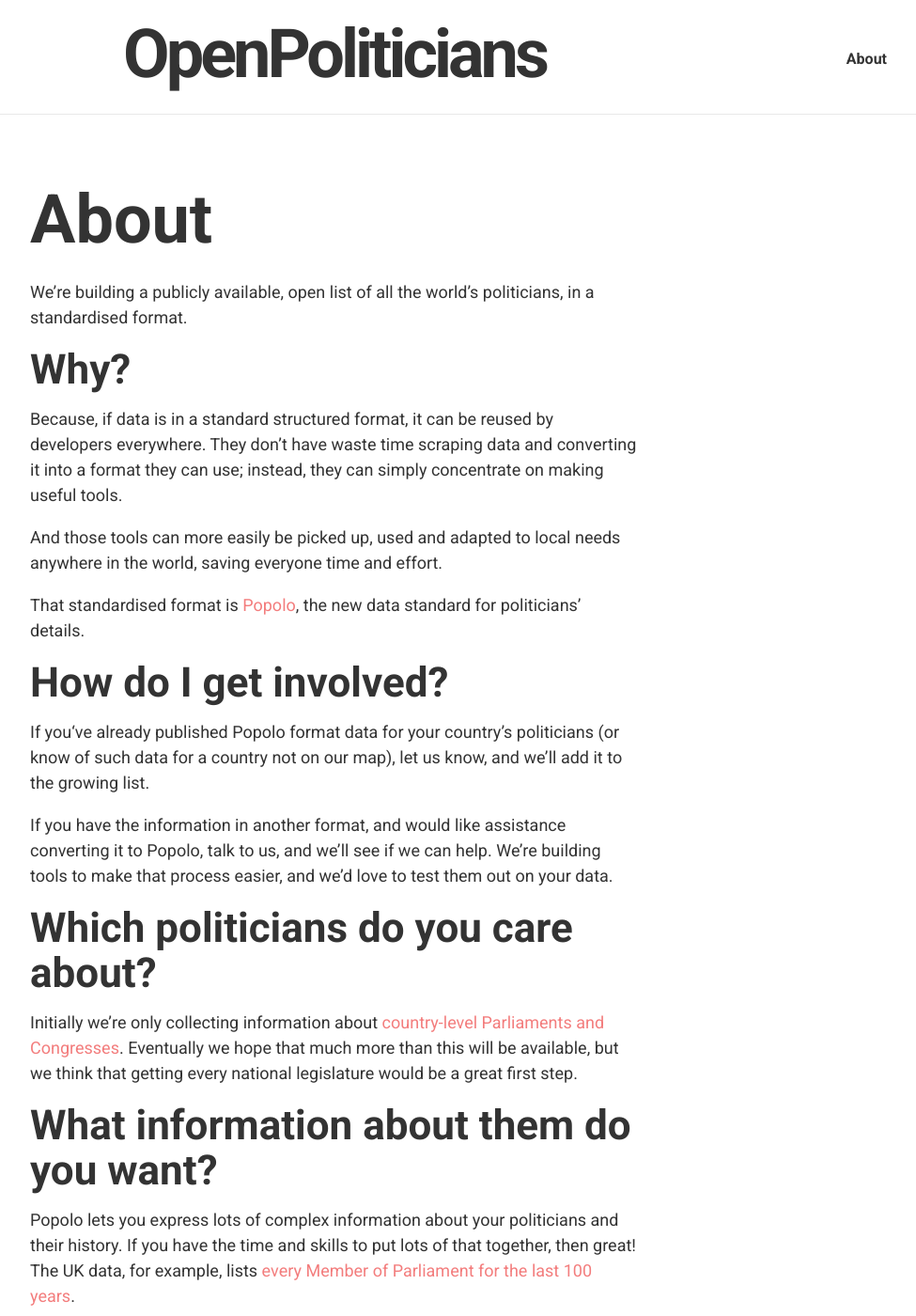
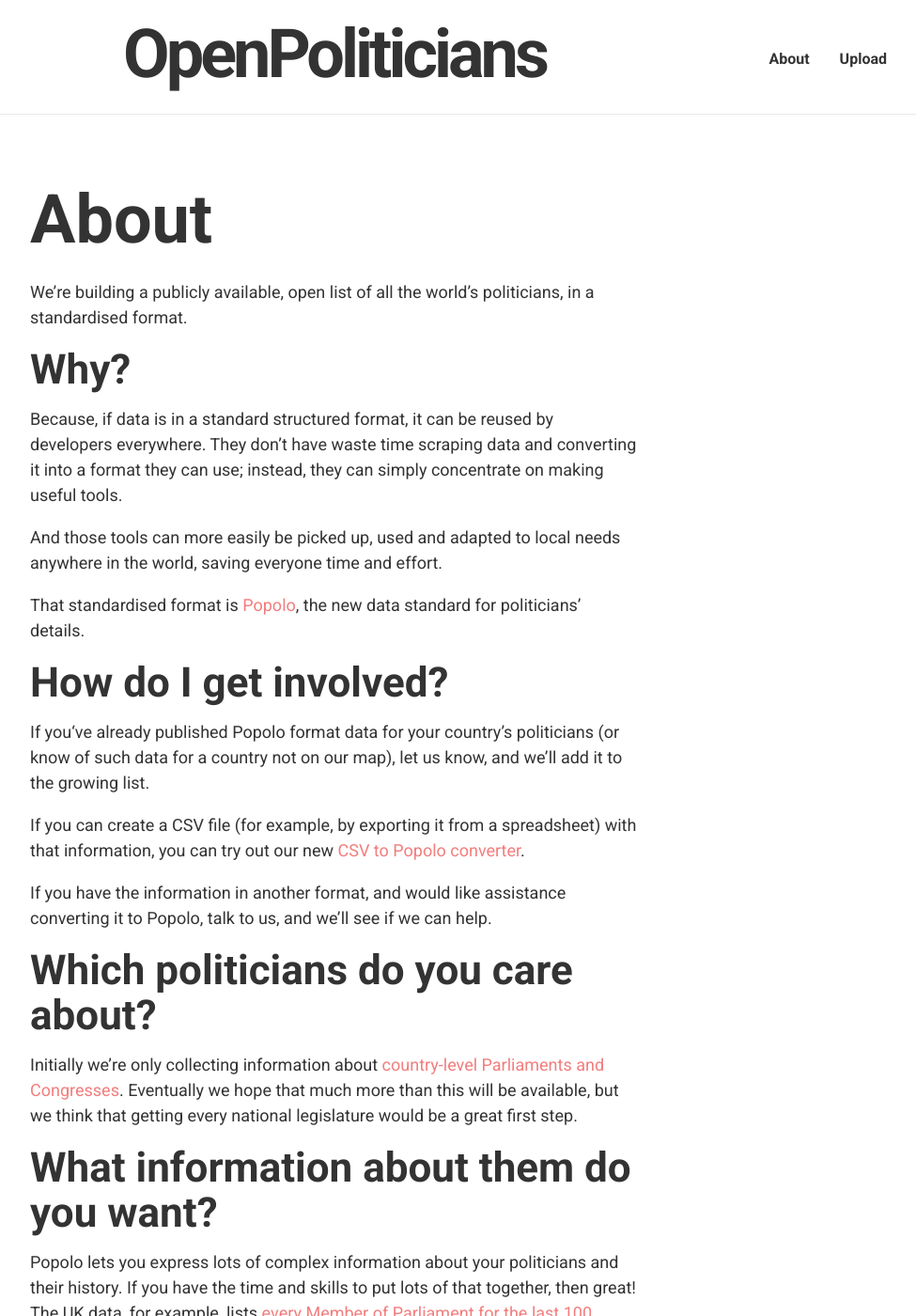
Before and after one commit to everypolitician/everypolitician, a Jekyll site: the page built from about.md, in a window 1280 px wide and 1400 px high. Shown: the whole window at 94% size, without its empty margins (284-1259 px from the left). Built offline with Jekyll 4.4.1, drawn with Linux system fonts in a browser that asks for light colours.

Commit message:
Link to Uploader page
Changes required to push the site live:

* Link to the Upload page from the header bar
* Update the text in About to point to the Upload page
* Switch from staging to production

```diff
--- a/_config.yml
+++ b/_config.yml
@@ -14,4 +14,4 @@
     sass_dir: _sass
 
 csv_to_popolo_url: https://enigmatic-mesa-3061.herokuapp.com/convert
-popit_server: popit.staging.mysociety.org
+popit_server: popit.mysociety.org
--- a/_includes/header.html
+++ b/_includes/header.html
@@ -6,6 +6,7 @@
         <div class="site-header__navigation">
             <nav role="navigation">
                 <a href="{{ site.baseurl }}/about">About</a>
+                <a href="{{ site.baseurl }}/upload">Upload</a>
             </nav>
         </div>
     </div>
--- a/about.md
+++ b/about.md
@@ -25,10 +25,12 @@
 politicians (or know of such data for a country not on our map),
 let us know, and we’ll add it to the growing list.
 
+If you can create a CSV file (for example, by exporting it from a
+spreadsheet) with that information, you can try out our new
+[CSV to Popolo converter](/upload).
+
 If you have the information in another format, and would like assistance
-converting it to Popolo, talk to us, and we’ll see if we can help. We’re
-building tools to make that process easier, and we’d love to test them
-out on your data.
+converting it to Popolo, talk to us, and we’ll see if we can help.
 
 ## Which politicians do you care about?
 
```
